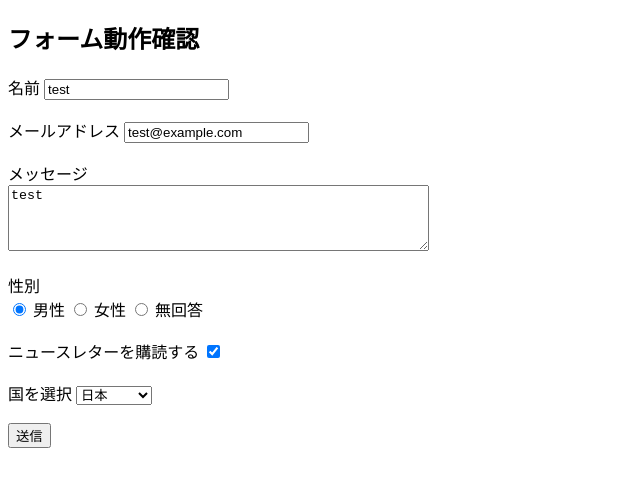
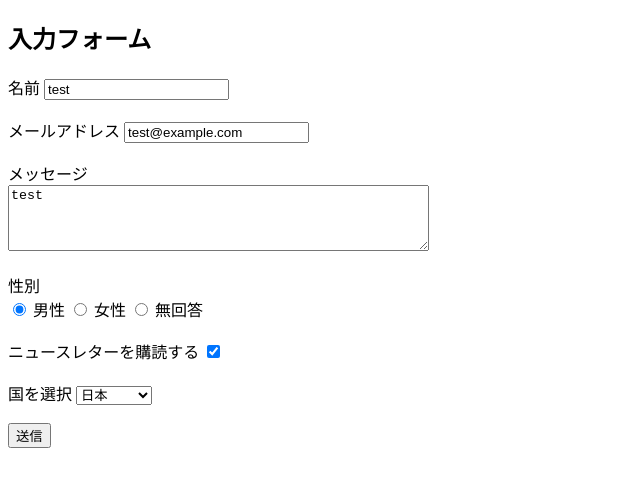
Before and after one commit to akki96144/portfolio1, a plain HTML site: page index.html in a window 1280 px wide. Shown: the whole page, without its empty margins (0-640 px from the left). Drawn offline with Linux system fonts and the light colour scheme; some packages are replaced by stand-ins of ours; a script that the page names is missing.

Commit message:
small fix

```diff
--- a/index.html
+++ b/index.html
@@ -3,12 +3,12 @@
 <head>
     <meta charset="UTF-8">
     <meta name="viewport" content="width=device-width, initial-scale=1.0">
-    <title>フォーム動作確認</title>
+    <title>ポートフォリオ1</title>
     <script src="https://cdn.jsdelivr.net/npm/sweetalert2@11"></script>
     <script src="confirmAlert.js"></script>
 </head>
 <body>
-    <h2>フォーム動作確認</h2>
+    <h2>入力フォーム</h2>
     <form id="textForm" action="" method="post">
         <label for="name">名前</label>
         <input type="text" id="name" name="name" value="test" required><br><br>
```
